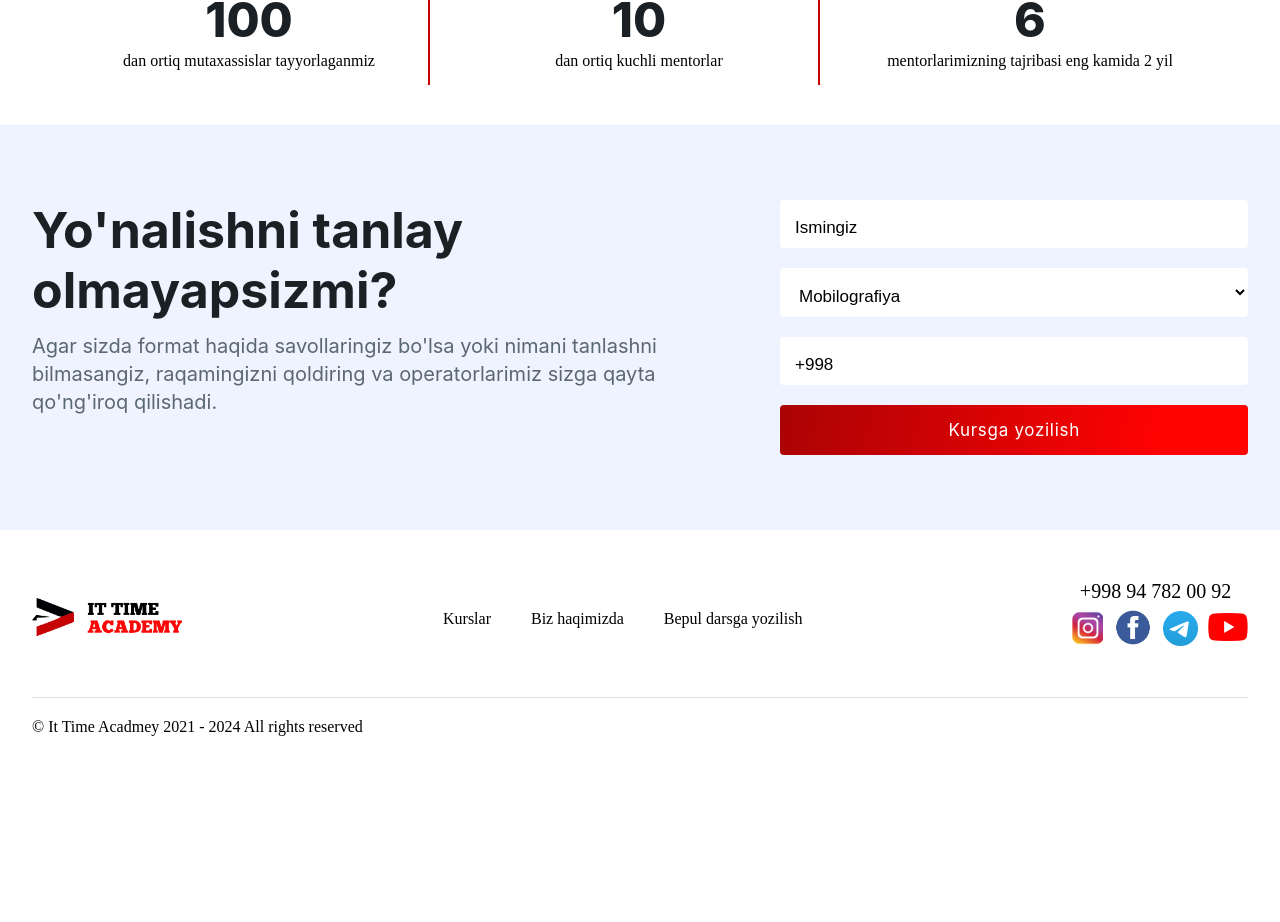
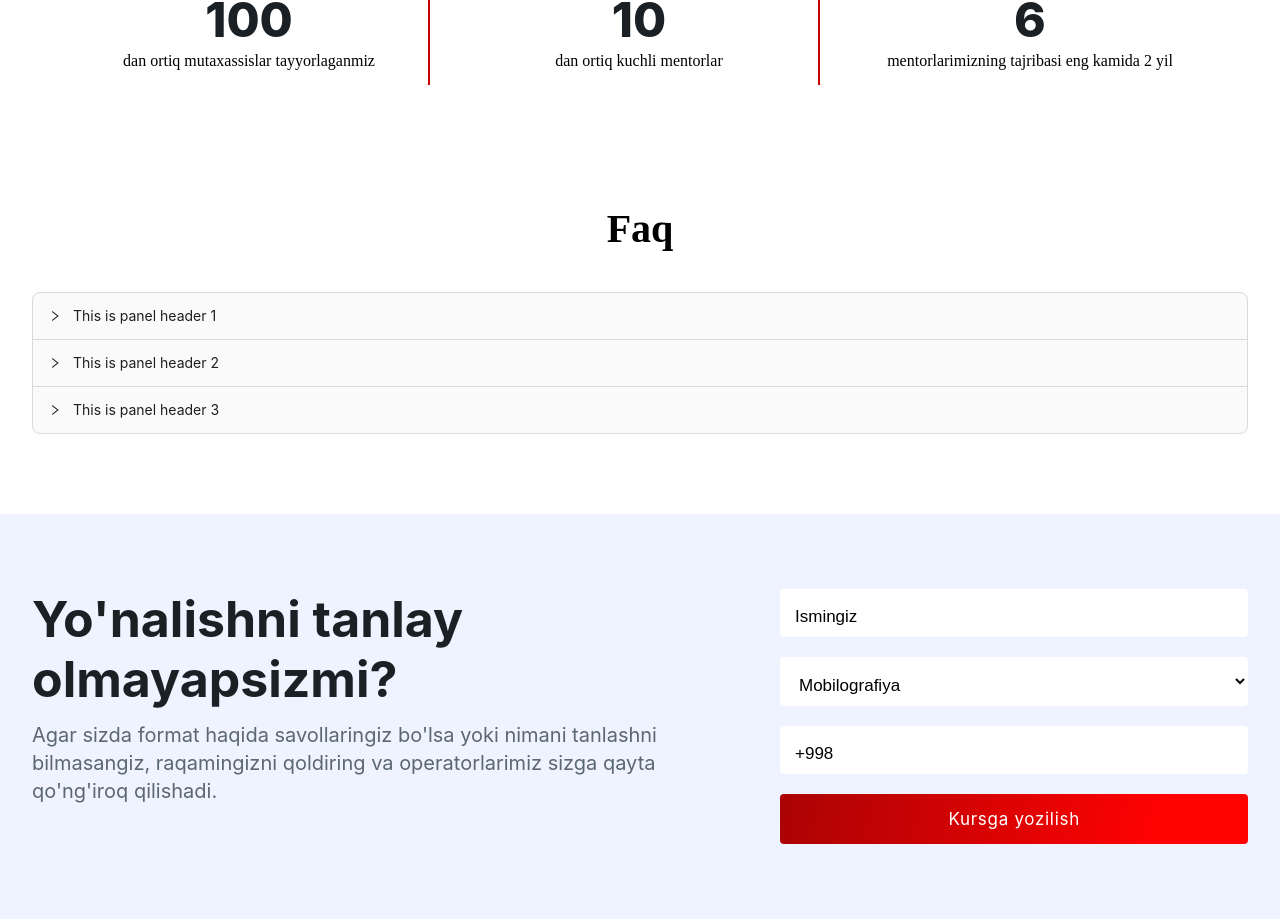
Before and after one commit to NazarovBehruzbek/ITA-academy, a React (Vite) app: page / in a window 1280 px wide. Shown: the part 6579-7501 px from the top of the page. Before the commit the page ends 7365 px from the top, so only its background shows below. Built offline with nearby package versions, Linux system fonts and the light colour scheme.

Commit message:
added faq section

```diff
--- /dev/null
+++ b/src/Compoonents/Faq/Faq.css
@@ -0,0 +1,10 @@
+.faq {
+    padding: 80px 0;
+
+    & h2 {
+        margin-bottom: 40px;
+        font-size: 40px;
+        font-weight: 700;
+        text-align: center;
+    }
+}
--- /dev/null
+++ b/src/Compoonents/Faq/Faq.jsx
@@ -0,0 +1,51 @@
+import React from "react";
+import { Collapse } from "antd";
+const items = [
+  {
+    key: "1",
+    label: "This is panel header 1",
+    children: (
+      <p>
+        A dog is a type of domesticated animal. Known for its loyalty and
+        faithfulness, it can be found as a welcome guest in many households
+        across the world.
+      </p>
+    ),
+  },
+  {
+    key: "2",
+    label: "This is panel header 2",
+    children: (
+      <p>
+        A dog is a type of domesticated animal. Known for its loyalty and
+        faithfulness, it can be found as a welcome guest in many households
+        across the world.
+      </p>
+    ),
+  },
+  {
+    key: "3",
+    label: "This is panel header 3",
+    children: (
+      <p>
+        A dog is a type of domesticated animal. Known for its loyalty and
+        faithfulness, it can be found as a welcome guest in many households
+        across the world.
+      </p>
+    ),
+  },
+];
+import "./Faq.css";
+
+const Faq = () => {
+  return (
+    <section className="faq">
+      <div className="container">
+        <h2>Faq</h2>
+        <Collapse accordion items={items} />
+      </div>
+    </section>
+  );
+};
+
+export default Faq;
--- a/src/Compoonents/Home/Home.jsx
+++ b/src/Compoonents/Home/Home.jsx
@@ -8,6 +8,7 @@ import Fakt from "../Fakt/Fakt";
 import Choose from "../Choose/Choose";
 import ModalForm from "../ModalForm/ModalForm";
 import Fikrlar from "../Fikrlar/Fikrlar";
+import Faq from "../Faq/Faq";
 
 function Home() {
   const [isModalOpen, setIsModalOpen] = useState(false);
@@ -21,14 +22,15 @@ function Home() {
     <>
       <HomePage showModal={showModal} />
       <About />
-      <Fikrlar/>
+      <Fikrlar />
       <Courses />
       <Consulting />
       <Teachers />
       <Fakt />
+      <Faq />
       <Choose />
       <ModalForm isModalOpen={isModalOpen} handleCancel={handleCancel} />
     </>
-  )
+  );
 }
 export default Home;
```
Also changed, not shown: 2 other files (tests, documents, lock files or other folders).
